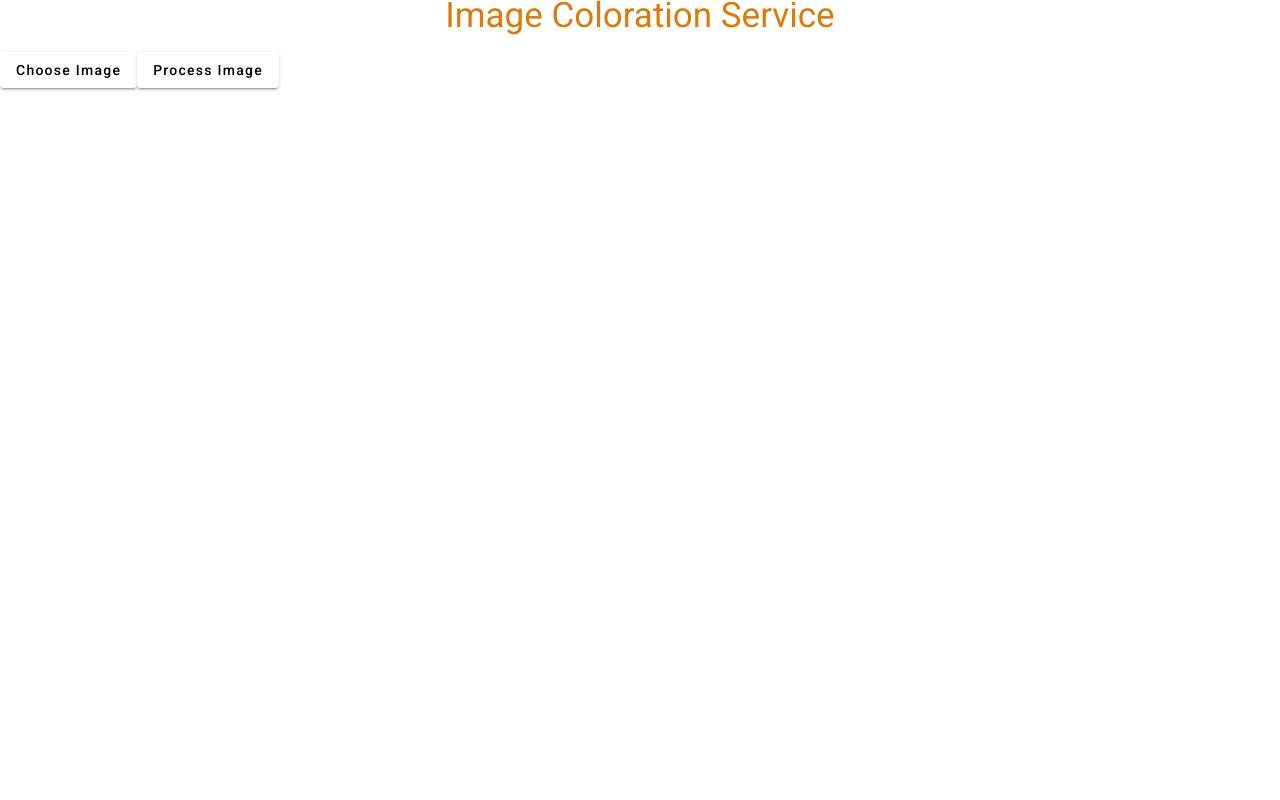
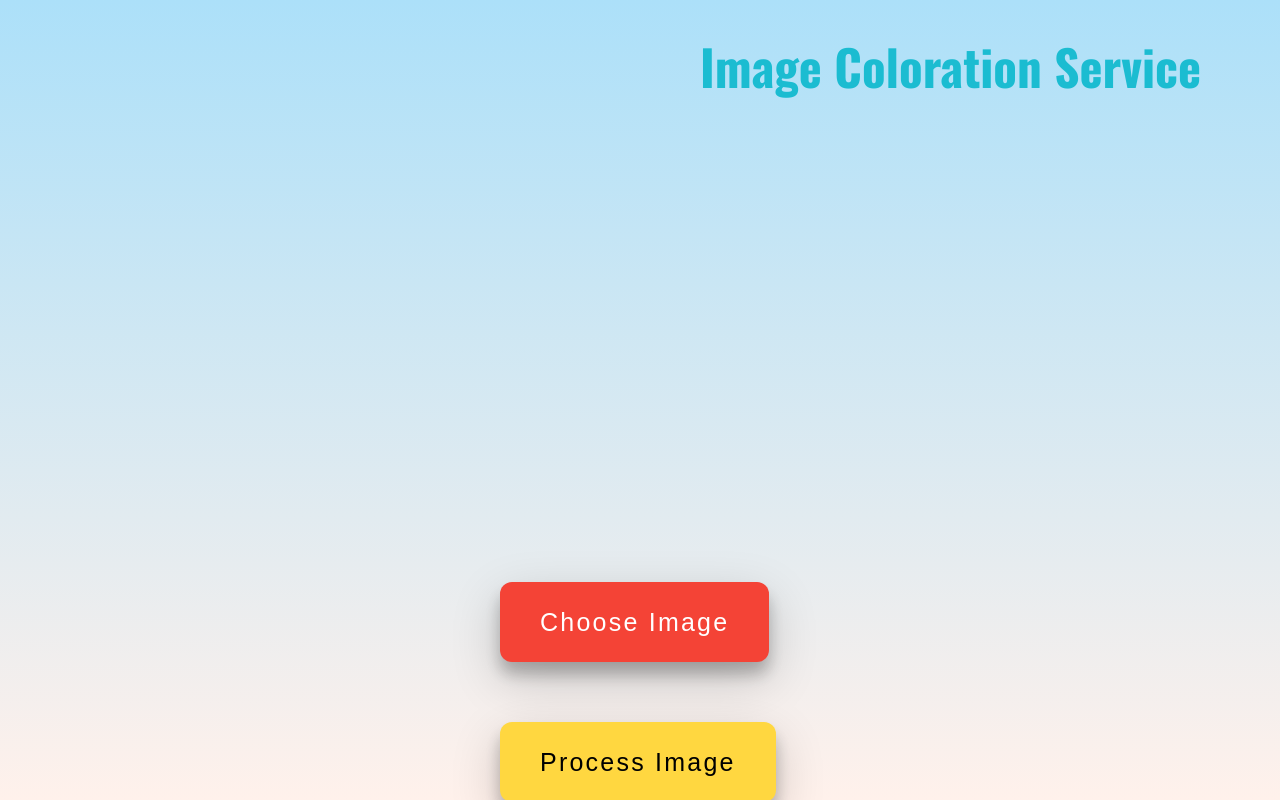
Before and after one commit to 008PM/CV_Angular_UI, an Angular app in the folder cv-ui/: page / in a window 1280 px wide. Built offline with nearby package versions, Linux system fonts and the light colour scheme.

Commit message:
Latest design changes

```diff
--- a/cv-ui/src/app/image-picker/image-picker.component.css
+++ b/cv-ui/src/app/image-picker/image-picker.component.css
@@ -1,11 +1,54 @@
+@import url('https://fonts.googleapis.com/css2?family=Oswald:wght@200..700&display=swap');
+
+
 .title {
-    font-size: 2.5em;
-    color: #df7a07;
-    text-align: center;
-    margin-bottom: 20px;
-  }
-  .example-button-container {
-    display: flex;
-    justify-content: center;
-    width: 120px;
-  }
+  font-size:3.5em;
+  color: #1bbcd1;
+  text-align: center;
+  margin-bottom: 20px;
+  font-family: "Oswald", sans-serif;
+  margin: 50px;
+  font-weight: bold;
+  margin-left: 700px;
+
+
+}
+
+button{
+padding: 40px 40px;
+font-size: 25px;
+margin:10px 30px;
+box-shadow: 0 12px 16px 0 rgba(0,0,0,0.24), 0 17px 50px 0 rgba(0,0,0,0.19);
+border-radius: 12px;
+font-family: fantasy;
+margin-top: 50px;
+margin-left: 400px;
+}
+
+img {
+  margin-left: 400px;
+  border: 5px solid #090404;
+  border-radius: 12px;
+  padding:10px;
+  width:250px;
+  height: 250px;
+  box-shadow: 0 12px 16px 0 rgba(0,0,0,0.24), 0 17px 50px 0 rgba(0,0,0,0.19);
+}
+.cl1{
+  margin-bottom: 150px;
+}
+
+.cl2{
+  position: fixed;
+  margin-left: 90px;
+}
+
+.cl3{
+  margin-top: 300px;
+  position: fixed;
+  margin-left: 100px;
+}
+
+.cl0{
+  position:fixed;
+}
--- a/cv-ui/src/app/image-picker/image-picker.component.html
+++ b/cv-ui/src/app/image-picker/image-picker.component.html
@@ -1,9 +1,24 @@
-<div>
+<!-- <div>
     <h1 class="title">Image Coloration Service</h1>
     <button mat-raised-button (click)="onChoosingImage()">Choose Image</button>
     <button mat-raised-button (click)="onProcessImage()">Process Image</button>
     <input type="file" #fileInput (change)="onFileSelected($event)" style="display: none;" />
     <img *ngIf="imageInBase64" [src]="imageInBase64" alt="Chosen Image" width="300" />
     <img *ngIf="imageInBase64" [src]="imageInBase64" alt="Chosen Image" width="300" />
-    <!-- <img *ngIf="processedColorImageBase64" [src]="processedColorImageBase64" alt="processed Image" width="200" /> -->
+   <img *ngIf="processedColorImageBase64" [src]="processedColorImageBase64" alt="processed Image" width="200" />
+  </div> -->
+
+  <div class="cl0">
+    <div class="cl1">
+      <h1 class="title">Image Coloration Service</h1>
+    </div>
+    <div class="cl2">
+      <img *ngIf="imageInBase64" [src]="imageInBase64" alt="Chosen Image"  />
+      <img *ngIf="imageInBase64" [src]="imageInBase64" alt="Chosen Image"  />
+      <input type="file" #fileInput (change)="onFileSelected($event)" style="display: none;" />
+    </div>
+    <div class="cl3">
+      <button mat-raised-button color="warn" (click)="onChoosingImage()">Choose Image</button>
+      <button mat-raised-button color="accent" (click)="onProcessImage()">Process Image</button>
+    </div>
   </div>
--- a/cv-ui/src/styles.css
+++ b/cv-ui/src/styles.css
@@ -1,4 +1,4 @@
 /* You can add global styles to this file, and also import other style files */
 
-html, body { height: 100%; }
+html, body { height: 100%;background-image: linear-gradient(to top, #fff1eb 0%, #ace0f9 100%); }
 body { margin: 0; font-family: Roboto, "Helvetica Neue", sans-serif; }
```
